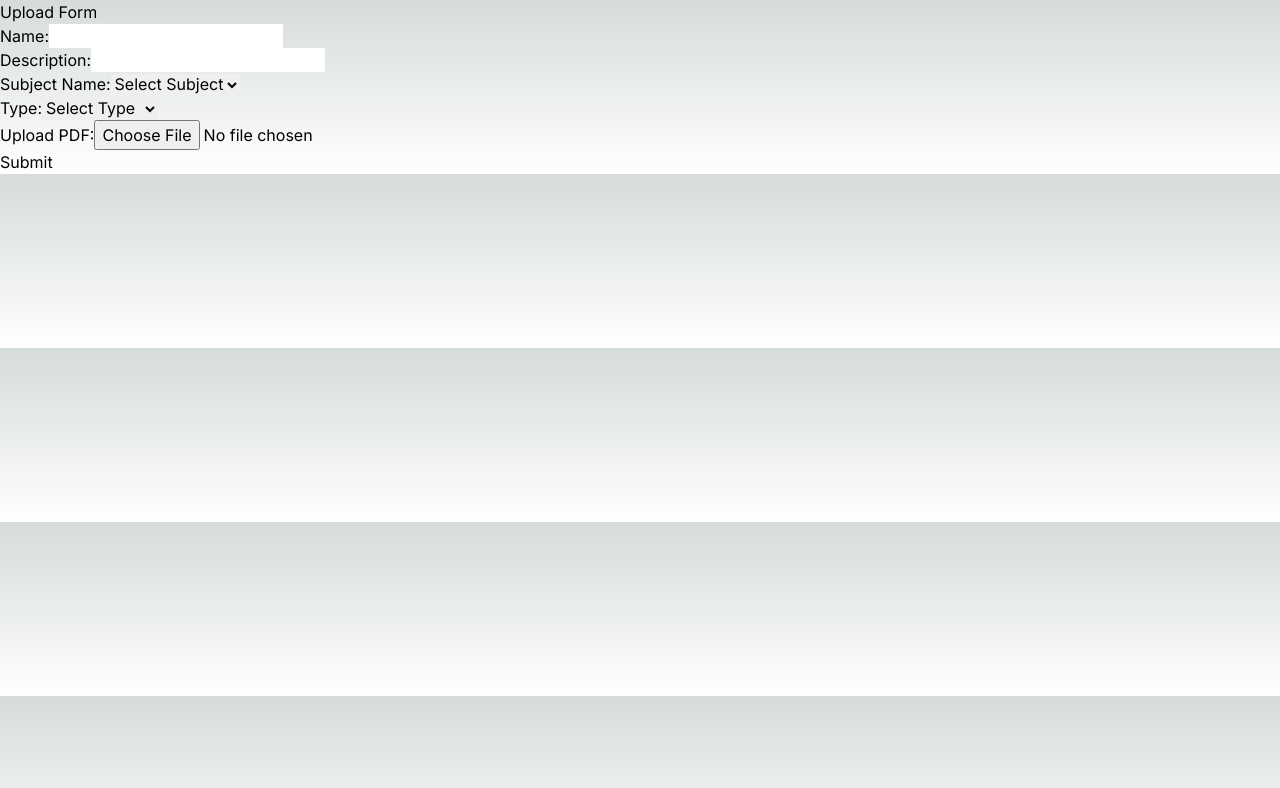
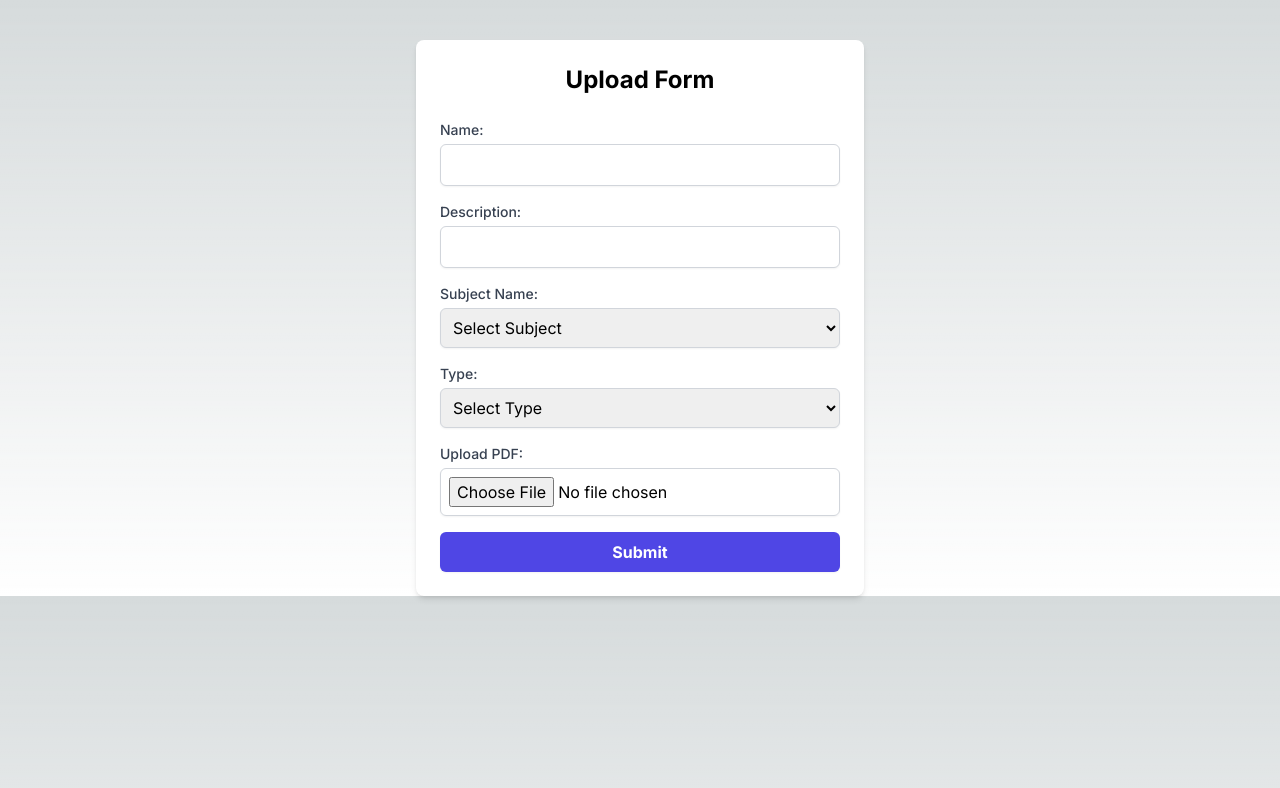
Before and after one commit to vinitborad/ratta-maar-upload-material, a Next.js app: page / in a window 1280 px wide. Shown: the top 788 px of the page. Built offline with nearby package versions, Linux system fonts and the light colour scheme.

Commit message:
fix domain env and modify form component

```diff
--- a/app/api/addMaterial/route.ts
+++ b/app/api/addMaterial/route.ts
@@ -123,6 +123,6 @@ export async function POST(req: NextRequest) {
 
   } catch (error: any) {
     console.log("[API_INTERNAL_ERROR]", error);
-    return NextResponse.json({ message: error.message }, { status: 500 });
+    return NextResponse.json({ message: error.message, error }, { status: 500 });
   }
 }
--- a/app/page.tsx
+++ b/app/page.tsx
@@ -7,6 +7,11 @@ import { useState } from "react";
 export default function Page() {
 
   const { id } = useParams();
+
+  const [loading, setLoading] = useState<boolean>(false);
+  const [successMessage, setSuccessMessage] = useState<string>('');
+  const [errorMessage, setErrorMessage] = useState<string>('');
+
 
   const [formData, setFormData] = useState<any>({
     name: '',
@@ -45,7 +50,10 @@ export default function Page() {
     });
   };
 
+  const domain = 'http://localhost:3000';
+
   const handleSubmit = async (e: any) => {
+    setLoading(true);
     e.preventDefault();
     const formDataToSend = new FormData();
     formDataToSend.append('name', formData.name);
@@ -55,32 +63,60 @@ export default function Page() {
     formDataToSend.append('file', formData.file);
 
     try {
-      const res = await axios.post('http://localhost:3000/api/addMaterial', formDataToSend);
+      const res = await axios.post(`${domain}/api/addMaterial`, formDataToSend);
+      setSuccessMessage('File uploaded successfully');
+      setErrorMessage('');
       console.log('File uploaded successfully:', res.data);
-      // You can handle the response here, such as displaying a success message.
-    } catch (error) {
+    } catch (error: any) {
+      const message = error.response?.data?.message || 'Error uploading file';
+      setErrorMessage(message);
+      setSuccessMessage('');
       console.error('Error uploading file:', error);
-      // Handle error, display error message, etc.
+    } finally {
+      setLoading(false);
     }
   };
 
 
 
   return (
-    <div>
-      <h1>Upload Form</h1>
-      <form onSubmit={handleSubmit}>
+    <div className="max-w-md mx-auto mt-10 p-6 bg-white rounded-lg shadow-md">
+      <h1 className="text-2xl font-bold mb-6 text-center">Upload Form</h1>
+      {loading && <div className="text-center mb-4">Loading...</div>}
+      {successMessage && <div className="bg-green-100 text-green-700 p-2 mb-4 rounded">{successMessage}</div>}
+      {errorMessage && <div className="bg-red-100 text-red-700 p-2 mb-4 rounded">{errorMessage}</div>}
+      <form onSubmit={handleSubmit} className="space-y-4">
         <div>
-          <label>Name:</label>
-          <input type="text" name="name" value={formData.name} onChange={handleInputChange} className=" text-black" />
+          <label className="block text-sm font-medium text-gray-700">Name:</label>
+          <input
+            type="text"
+            name="name"
+            value={formData.name}
+            onChange={handleInputChange}
+            className="mt-1 p-2 block w-full border border-gray-300 rounded-md shadow-sm focus:ring-indigo-500 focus:border-indigo-500 text-black"
+            disabled={loading}
+          />
         </div>
         <div>
-          <label>Description:</label>
-          <input type="text" name="description" value={formData.description} onChange={handleInputChange} className=" text-black" />
+          <label className="block text-sm font-medium text-gray-700">Description:</label>
+          <input
+            type="text"
+            name="description"
+            value={formData.description}
+            onChange={handleInputChange}
+            className="mt-1 p-2 block w-full border border-gray-300 rounded-md shadow-sm focus:ring-indigo-500 focus:border-indigo-500 text-black"
+            disabled={loading}
+          />
         </div>
         <div>
-          <label>Subject Name:</label>
-          <select name="subjectName" value={formData.subjectName} onChange={handleInputChange} className="text-black">
+          <label className="block text-sm font-medium text-gray-700">Subject Name:</label>
+          <select
+            name="subjectName"
+            value={formData.subjectName}
+            onChange={handleInputChange}
+            className="mt-1 p-2 block w-full border border-gray-300 rounded-md shadow-sm focus:ring-indigo-500 focus:border-indigo-500 text-black"
+            disabled={loading}
+          >
             <option value="">Select Subject</option>
             {subjects.map((subject, index) => (
               <option key={index} value={subject}>{subject}</option>
@@ -88,8 +124,14 @@ export default function Page() {
           </select>
         </div>
         <div>
-          <label>Type:</label>
-          <select name="type" value={formData.type} onChange={handleInputChange} className="text-black">
+          <label className="block text-sm font-medium text-gray-700">Type:</label>
+          <select
+            name="type"
+            value={formData.type}
+            onChange={handleInputChange}
+            className="mt-1 p-2 block w-full border border-gray-300 rounded-md shadow-sm focus:ring-indigo-500 focus:border-indigo-500 text-black"
+            disabled={loading}
+          >
             <option value="">Select Type</option>
             {types.map((type, index) => (
               <option key={index} value={type}>{type}</option>
@@ -97,10 +139,23 @@ export default function Page() {
           </select>
         </div>
         <div>
-          <label>Upload PDF:</label>
-          <input type="file" accept="application/pdf" onChange={handleFileChange} className=" text-black" />
+          <label className="block text-sm font-medium text-gray-700">Upload PDF:</label>
+          <input
+            type="file"
+            accept="application/pdf"
+            onChange={handleFileChange}
+            className="mt-1 p-2 block w-full border border-gray-300 rounded-md shadow-sm focus:ring-indigo-500 focus:border-indigo-500 text-black"
+            disabled={loading}
+          />
         </div>
-        <button type="submit">Submit</button>
+        <button
+          type="submit"
+          className={`w-full py-2 px-4 bg-indigo-600 hover:bg-indigo-700 text-white font-bold rounded-md shadow-sm focus:outline-none focus:ring-2 focus:ring-offset-2 focus:ring-indigo-500 ${loading ? 'opacity-50 cursor-not-allowed' : ''
+            }`}
+          disabled={loading}
+        >
+          {loading ? 'Submitting...' : 'Submit'}
+        </button>
       </form>
     </div>
   )
```
